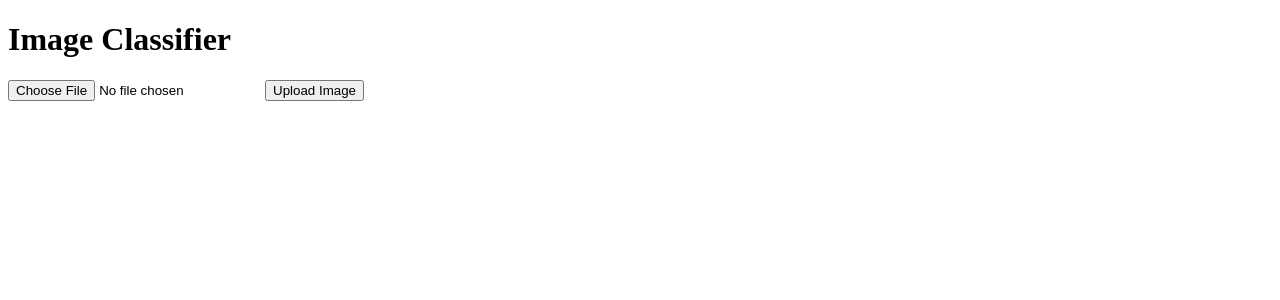
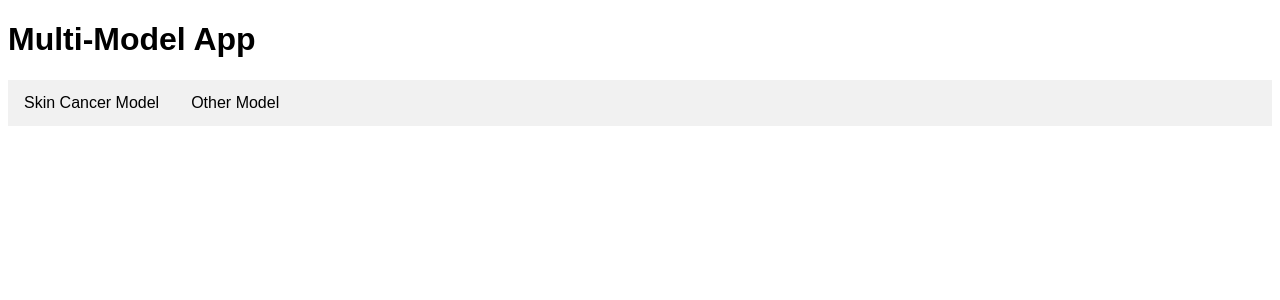
Before and after one commit to EelanilaT/Skin_Desease, a Flask app: page / in a window 1280 px wide. Shown: the top 300 px of the page. Run offline with Flask 3, Linux system fonts and the light colour scheme.

Commit message:
Two model joining

```diff
--- a/app.py
+++ b/app.py
@@ -16,24 +16,34 @@ app.config['UPLOADS_DEFAULT_DEST'] = uploads_dir
 app.config['UPLOADED_IMAGES_DEST'] = uploads_dir
 app.config['UPLOADED_IMAGES_ALLOW'] = set(['jpg', 'jpeg', 'png', 'gif'])
 
-# Load pre-trained model
-model = load_model('D:\SLIIT\RP\skin_cancer_inception_keras\skin_cancer_inception_keras')
+# Load models
+skin_cancer_model = load_model('D:\SLIIT\RP\skin_cancer_inception_keras\skin_cancer_inception_keras')  # Replace with your actual skin cancer model
+other_model = load_model('D:\SLIIT\RP\Model\skin_cancer_inception_keras')  # Replace with your other model
 
-# Function to process the uploaded image
-def process_image(image_path):
-    img = Image.open(image_path)
-    img = img.resize((224, 224))  # Adjust the size based on your model requirements
-    img_array = np.array(img) / 255.0
-    img_array = np.expand_dims(img_array, axis=0)
-    result = model.predict(img_array)
-    return result
+# Function to process the uploaded image for skin cancer model
+def process_skin_cancer_image(image_path):
+    # Add processing logic specific to the skin cancer model
+    pass
+
+# Function to process the uploaded image for the other model
+def process_other_model_image(image_path):
+    # Add processing logic specific to the other model
+    pass
 
 @app.route('/')
 def index():
     return render_template('index.html')
 
-@app.route('/upload', methods=['POST'])
-def upload():
+@app.route('/skin_cancer')
+def skin_cancer():
+    return render_template('skin_cancer.html')
+
+@app.route('/other_model')
+def other_model():
+    return render_template('other_model.html')
+
+@app.route('/upload_skin_cancer', methods=['POST'])
+def upload_skin_cancer():
     if 'image' not in request.files:
         return jsonify({'error': 'No image file provided'})
 
@@ -43,15 +53,33 @@ def upload():
         return jsonify({'error': 'No image file selected'})
 
     if file:
-        # Ensure the 'uploads' directory exists
-        os.makedirs(uploads_dir, exist_ok=True)
-
         filename = secure_filename(file.filename)
-        file.save(os.path.join(uploads_dir, filename))
-        result = process_image(os.path.join(uploads_dir, filename))
+        file.save('uploads/' + filename)
+        result = process_skin_cancer_image('uploads/' + filename)
 
         # Map model prediction to class names
-        class_names = ['Basal_Cell_Carcinoma', 'Melanoma', 'Normal_skin']
+        class_names = ['Class1', 'Class2', 'Class3']
+        predicted_class = class_names[np.argmax(result)]
+
+        return jsonify({'result': predicted_class})
+
+@app.route('/upload_other_model', methods=['POST'])
+def upload_other_model():
+    if 'image' not in request.files:
+        return jsonify({'error': 'No image file provided'})
+
+    file = request.files['image']
+
+    if file.filename == '':
+        return jsonify({'error': 'No image file selected'})
+
+    if file:
+        filename = secure_filename(file.filename)
+        file.save('uploads/' + filename)
+        result = process_other_model_image('uploads/' + filename)
+
+        # Map model prediction to class names
+        class_names = ['Class1', 'Class2', 'Class3']
         predicted_class = class_names[np.argmax(result)]
 
         return jsonify({'result': predicted_class})
--- a/templates/index.html
+++ b/templates/index.html
@@ -3,13 +3,38 @@
 <head>
     <meta charset="UTF-8">
     <meta name="viewport" content="width=device-width, initial-scale=1.0">
-    <title>Image Classifier</title>
+    <title>Disease Prediction</title>
+    <style>
+        body {
+            font-family: Arial, sans-serif;
+        }
+        ul {
+            list-style-type: none;
+            padding: 0;
+            margin: 0;
+            overflow: hidden;
+            background-color: #f1f1f1;
+        }
+        li {
+            float: left;
+        }
+        li a {
+            display: block;
+            color: #000;
+            text-align: center;
+            padding: 14px 16px;
+            text-decoration: none;
+        }
+        li a:hover {
+            background-color: #ddd;
+        }
+    </style>
 </head>
 <body>
-    <h1>Image Classifier</h1>
-    <form action="/upload" method="post" enctype="multipart/form-data">
-        <input type="file" name="image" accept="image/*" required>
-        <button type="submit">Upload Image</button>
-    </form>
+    <h1>Multi-Model App</h1>
+    <ul>
+        <li><a href="/skin_cancer">Skin Cancer Model</a></li>
+        <li><a href="/other_model">Other Model</a></li>
+    </ul>
 </body>
 </html>
```
Also changed, not shown: templates/other_model.html (added, +15 -0 lines), templates/skin_cancer.html (added, +15 -0 lines).
